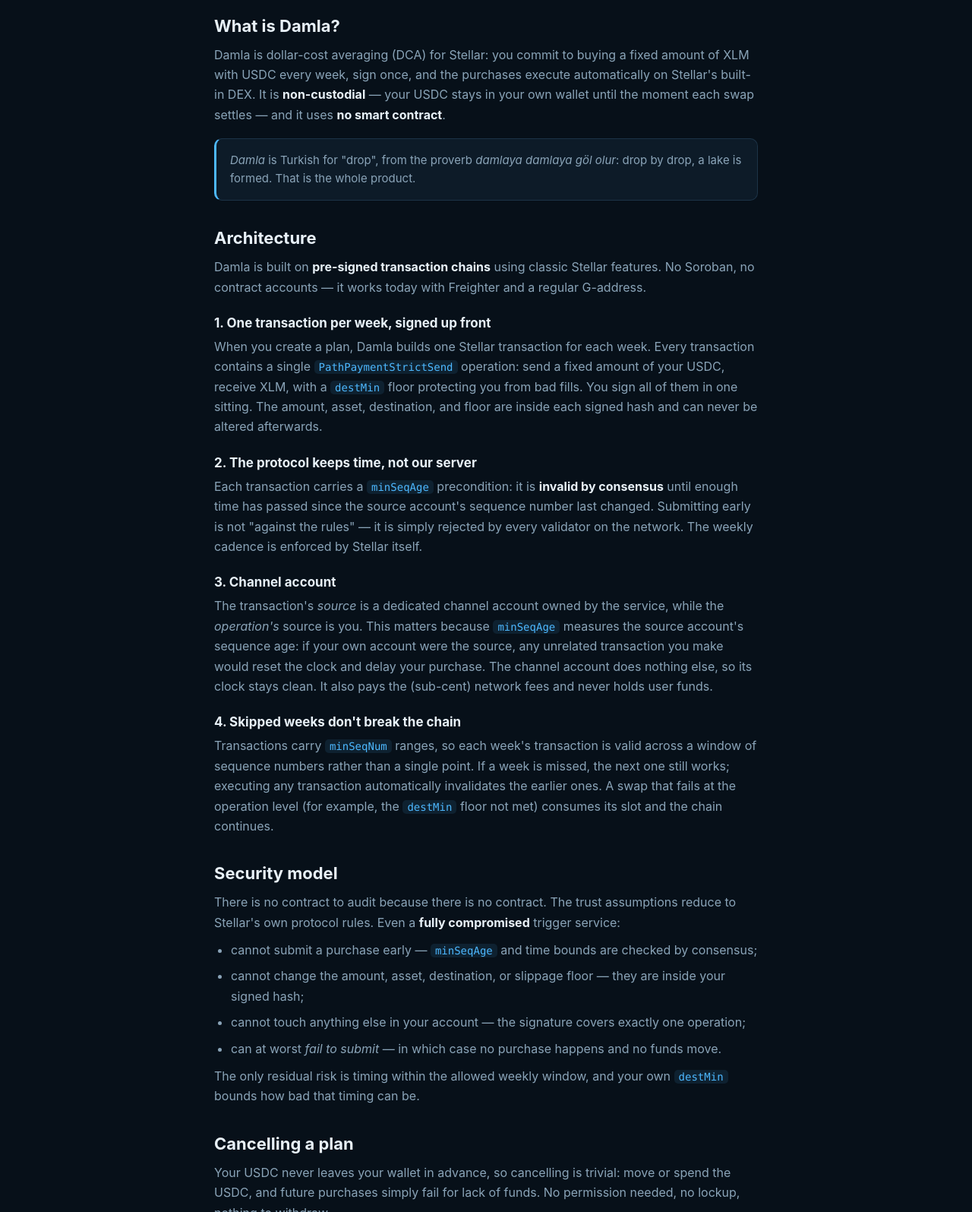
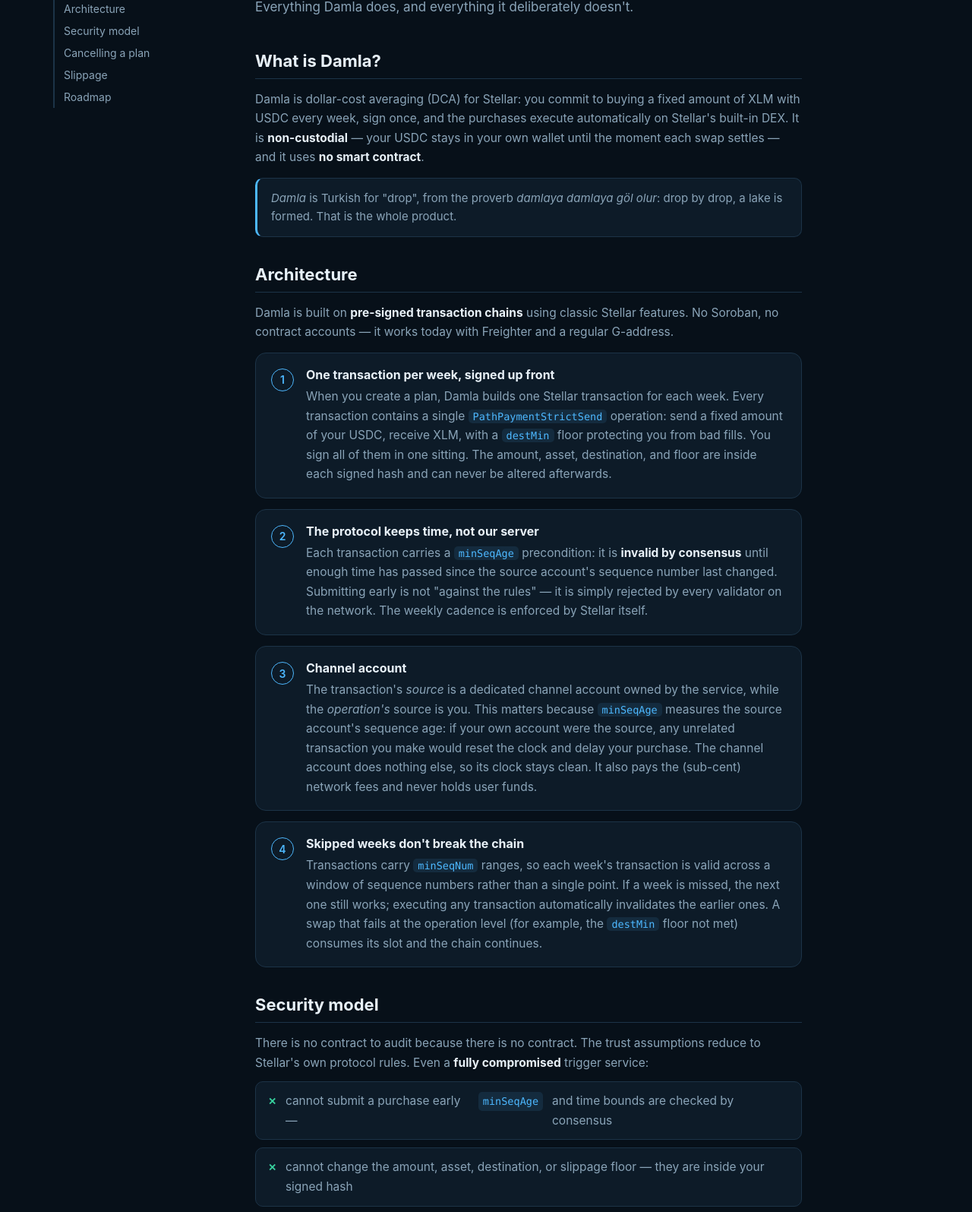
Before and after one commit to sud3naz/Damla, a plain HTML site: page docs.html in a window 1280 px wide. Shown: the part 183-1778 px from the top of the page at 76% size. Drawn offline with Linux system fonts and the light colour scheme.

Commit message:
Docs redesign: TOC sidebar, architecture cards, security list, roadmap timeline

```diff
--- a/docs.html
+++ b/docs.html
@@ -28,52 +28,98 @@
   </div>
 </header>
 
-<main><div class="doc">
+<main>
+  <div class="wrap docgrid">
+    <aside class="toc">
+      <div class="toc-title">On this page</div>
+      <a href="#what">What is Damla?</a>
+      <a href="#architecture">Architecture</a>
+      <a href="#security">Security model</a>
+      <a href="#cancel">Cancelling a plan</a>
+      <a href="#slippage">Slippage</a>
+      <a href="#roadmap">Roadmap</a>
+    </aside>
+
+    <div class="docbody">
       <h1>Documentation</h1>
+      <p class="lead">Everything Damla does, and everything it deliberately doesn't.</p>
 
+      <section id="what">
         <h2>What is Damla?</h2>
         <p>Damla is dollar-cost averaging (DCA) for Stellar: you commit to buying a fixed amount of XLM with USDC every week, sign once, and the purchases execute automatically on Stellar's built-in DEX. It is <b>non-custodial</b> — your USDC stays in your own wallet until the moment each swap settles — and it uses <b>no smart contract</b>.</p>
+        <div class="note"><i>Damla</i> is Turkish for "drop", from the proverb <i>damlaya damlaya göl olur</i>: drop by drop, a lake is formed. That is the whole product.</div>
+      </section>
 
-  <div class="note"><i>Damla</i> is Turkish for "drop", from the proverb <i>damlaya damlaya göl olur</i>: drop by drop, a lake is formed. That is the whole product.</div>
-
+      <section id="architecture">
         <h2>Architecture</h2>
         <p>Damla is built on <b>pre-signed transaction chains</b> using classic Stellar features. No Soroban, no contract accounts — it works today with Freighter and a regular G-address.</p>
 
-  <h3>1. One transaction per week, signed up front</h3>
+        <div class="arch-step">
+          <div class="n">1</div>
+          <div>
+            <h3>One transaction per week, signed up front</h3>
             <p>When you create a plan, Damla builds one Stellar transaction for each week. Every transaction contains a single <code>PathPaymentStrictSend</code> operation: send a fixed amount of your USDC, receive XLM, with a <code>destMin</code> floor protecting you from bad fills. You sign all of them in one sitting. The amount, asset, destination, and floor are inside each signed hash and can never be altered afterwards.</p>
+          </div>
+        </div>
 
-  <h3>2. The protocol keeps time, not our server</h3>
+        <div class="arch-step">
+          <div class="n">2</div>
+          <div>
+            <h3>The protocol keeps time, not our server</h3>
             <p>Each transaction carries a <code>minSeqAge</code> precondition: it is <b>invalid by consensus</b> until enough time has passed since the source account's sequence number last changed. Submitting early is not "against the rules" — it is simply rejected by every validator on the network. The weekly cadence is enforced by Stellar itself.</p>
+          </div>
+        </div>
 
-  <h3>3. Channel account</h3>
+        <div class="arch-step">
+          <div class="n">3</div>
+          <div>
+            <h3>Channel account</h3>
             <p>The transaction's <i>source</i> is a dedicated channel account owned by the service, while the <i>operation's</i> source is you. This matters because <code>minSeqAge</code> measures the source account's sequence age: if your own account were the source, any unrelated transaction you make would reset the clock and delay your purchase. The channel account does nothing else, so its clock stays clean. It also pays the (sub-cent) network fees and never holds user funds.</p>
+          </div>
+        </div>
 
-  <h3>4. Skipped weeks don't break the chain</h3>
+        <div class="arch-step">
+          <div class="n">4</div>
+          <div>
+            <h3>Skipped weeks don't break the chain</h3>
             <p>Transactions carry <code>minSeqNum</code> ranges, so each week's transaction is valid across a window of sequence numbers rather than a single point. If a week is missed, the next one still works; executing any transaction automatically invalidates the earlier ones. A swap that fails at the operation level (for example, the <code>destMin</code> floor not met) consumes its slot and the chain continues.</p>
+          </div>
+        </div>
+      </section>
 
+      <section id="security">
         <h2>Security model</h2>
         <p>There is no contract to audit because there is no contract. The trust assumptions reduce to Stellar's own protocol rules. Even a <b>fully compromised</b> trigger service:</p>
-  <ul>
-    <li>cannot submit a purchase early — <code>minSeqAge</code> and time bounds are checked by consensus;</li>
-    <li>cannot change the amount, asset, destination, or slippage floor — they are inside your signed hash;</li>
-    <li>cannot touch anything else in your account — the signature covers exactly one operation;</li>
-    <li>can at worst <i>fail to submit</i> — in which case no purchase happens and no funds move.</li>
+        <ul class="sec-list">
+          <li>cannot submit a purchase early — <code>minSeqAge</code> and time bounds are checked by consensus</li>
+          <li>cannot change the amount, asset, destination, or slippage floor — they are inside your signed hash</li>
+          <li>cannot touch anything else in your account — the signature covers exactly one operation</li>
+          <li class="worst">can at worst <i>fail to submit</i> — no purchase happens, no funds move</li>
         </ul>
-  <p>The only residual risk is timing within the allowed weekly window, and your own <code>destMin</code> bounds how bad that timing can be.</p>
+        <p style="margin-top:12px">The only residual risk is timing within the allowed weekly window, and your own <code>destMin</code> bounds how bad that timing can be.</p>
+      </section>
 
+      <section id="cancel">
         <h2>Cancelling a plan</h2>
         <p>Your USDC never leaves your wallet in advance, so cancelling is trivial: move or spend the USDC, and future purchases simply fail for lack of funds. No permission needed, no lockup, nothing to withdraw.</p>
+      </section>
 
+      <section id="slippage">
         <h2>Slippage (<code>destMin</code>)</h2>
         <p>Because transactions are signed weeks in advance, the slippage floor is fixed at signing time. Damla derives it from the market price when you sign, widened by the tolerance you pick (1–5%). A week whose price falls outside your band is skipped rather than filled badly, and the chain continues the following week.</p>
+      </section>
 
+      <section id="roadmap">
         <h2>Roadmap</h2>
-  <ol>
-    <li><b>Now:</b> plan builder frontend, Freighter connection.</li>
-    <li><b>Next:</b> plan signing + trigger service, first live plans on mainnet.</li>
-    <li><b>Later:</b> live pricing from Horizon, skipped-week rollover, monthly re-sign option, more pairs.</li>
-  </ol>
-</div></main>
+        <ul class="timeline">
+          <li class="now"><b>Now</b>Plan builder frontend, Freighter connection.</li>
+          <li><b>Next</b>Plan signing + trigger service, first live plans on mainnet.</li>
+          <li><b>Later</b>Live pricing from Horizon, skipped-week rollover, monthly re-sign option, more pairs.</li>
+        </ul>
+      </section>
+    </div>
+  </div>
+</main>
 
 <footer>
   <div class="wrap footer-in">
--- a/style.css
+++ b/style.css
@@ -268,3 +268,111 @@
 }
 .net-switch button.on[data-net="mainnet"] { background: rgba(56,211,159,.18); color: var(--ok); }
 .net-switch button.on[data-net="testnet"] { background: rgba(242,182,76,.18); color: #f2b64c; }
+
+/* docs layout: sticky TOC + content */
+.docgrid {
+  display: grid;
+  grid-template-columns: 210px 1fr;
+  gap: 56px;
+  padding: 56px 0 80px;
+}
+.toc { position: sticky; top: 100px; align-self: start; }
+.toc .toc-title { font-size: 11px; letter-spacing: .1em; text-transform: uppercase; color: var(--muted); margin-bottom: 12px; }
+.toc a {
+  display: block;
+  color: var(--muted);
+  text-decoration: none;
+  font-size: 14px;
+  padding: 6px 12px;
+  border-left: 2px solid var(--line);
+}
+.toc a:hover { color: var(--text); border-left-color: var(--drop); }
+.docbody { max-width: 720px; min-width: 0; }
+.docbody h1 { font-size: 38px; margin-bottom: 10px; }
+.docbody .lead { color: var(--muted); font-size: 17px; line-height: 1.65; margin-bottom: 8px; }
+.docbody section { padding-top: 36px; }
+.docbody h2 {
+  font-size: 22px;
+  margin-bottom: 14px;
+  padding-bottom: 10px;
+  border-bottom: 1px solid var(--line);
+}
+.docbody p, .docbody li { color: var(--muted); font-size: 15.5px; line-height: 1.65; }
+.docbody p b, .docbody li b { color: var(--text); }
+.docbody p + p { margin-top: 10px; }
+.docbody code {
+  font-family: ui-monospace, Menlo, monospace;
+  font-size: 13.5px;
+  background: rgba(77,184,255,.1);
+  color: var(--drop);
+  border-radius: 5px;
+  padding: 1px 6px;
+}
+.docbody .note {
+  background: var(--card);
+  border: 1px solid var(--line);
+  border-left: 3px solid var(--drop);
+  border-radius: 10px;
+  padding: 14px 18px;
+  margin-top: 14px;
+  font-size: 15px;
+  color: var(--muted);
+  line-height: 1.6;
+}
+.arch-step {
+  display: flex;
+  gap: 16px;
+  background: var(--card);
+  border: 1px solid var(--line);
+  border-radius: 14px;
+  padding: 18px 20px;
+  margin-top: 14px;
+}
+.arch-step .n {
+  flex: none;
+  width: 30px; height: 30px;
+  border-radius: 50%;
+  border: 1px solid var(--drop);
+  color: var(--drop);
+  font-size: 14px;
+  font-weight: 600;
+  display: flex; align-items: center; justify-content: center;
+  margin-top: 2px;
+}
+.arch-step h3 { font-size: 16px; margin-bottom: 6px; }
+.sec-list { list-style: none; padding: 0; margin-top: 12px; display: grid; gap: 10px; }
+.sec-list li {
+  display: flex;
+  gap: 12px;
+  align-items: baseline;
+  background: var(--card);
+  border: 1px solid var(--line);
+  border-radius: 10px;
+  padding: 12px 16px;
+  margin: 0;
+}
+.sec-list li::before { content: "✕"; color: var(--ok); font-size: 13px; font-weight: 700; }
+.sec-list li.worst::before { content: "→"; color: #f2b64c; }
+.timeline { list-style: none; padding: 0; margin-top: 14px; }
+.timeline li {
+  position: relative;
+  padding: 0 0 22px 26px;
+  border-left: 2px solid var(--line);
+  margin: 0 0 0 8px;
+}
+.timeline li:last-child { padding-bottom: 0; border-left-color: transparent; }
+.timeline li::before {
+  content: "";
+  position: absolute;
+  left: -7px; top: 4px;
+  width: 12px; height: 12px;
+  border-radius: 50%;
+  background: var(--bg);
+  border: 2px solid var(--muted);
+}
+.timeline li.now::before { background: var(--drop); border-color: var(--drop); }
+.timeline b { color: var(--text); display: block; margin-bottom: 2px; }
+@media (max-width: 900px) {
+  .docgrid { grid-template-columns: 1fr; gap: 24px; }
+  .toc { position: static; display: none; }
+}
```
Lines whose indentation alone changed are shown as unchanged.
